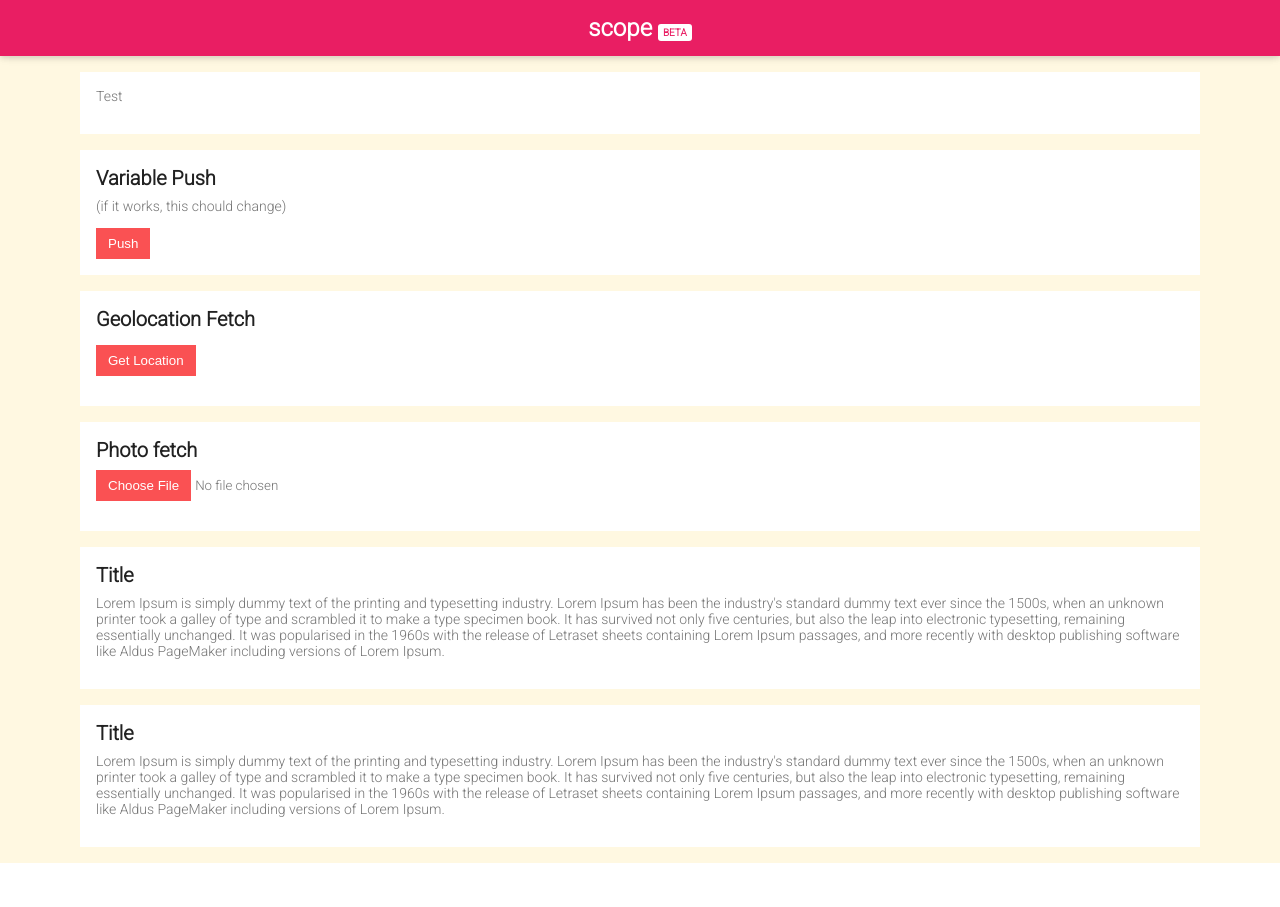
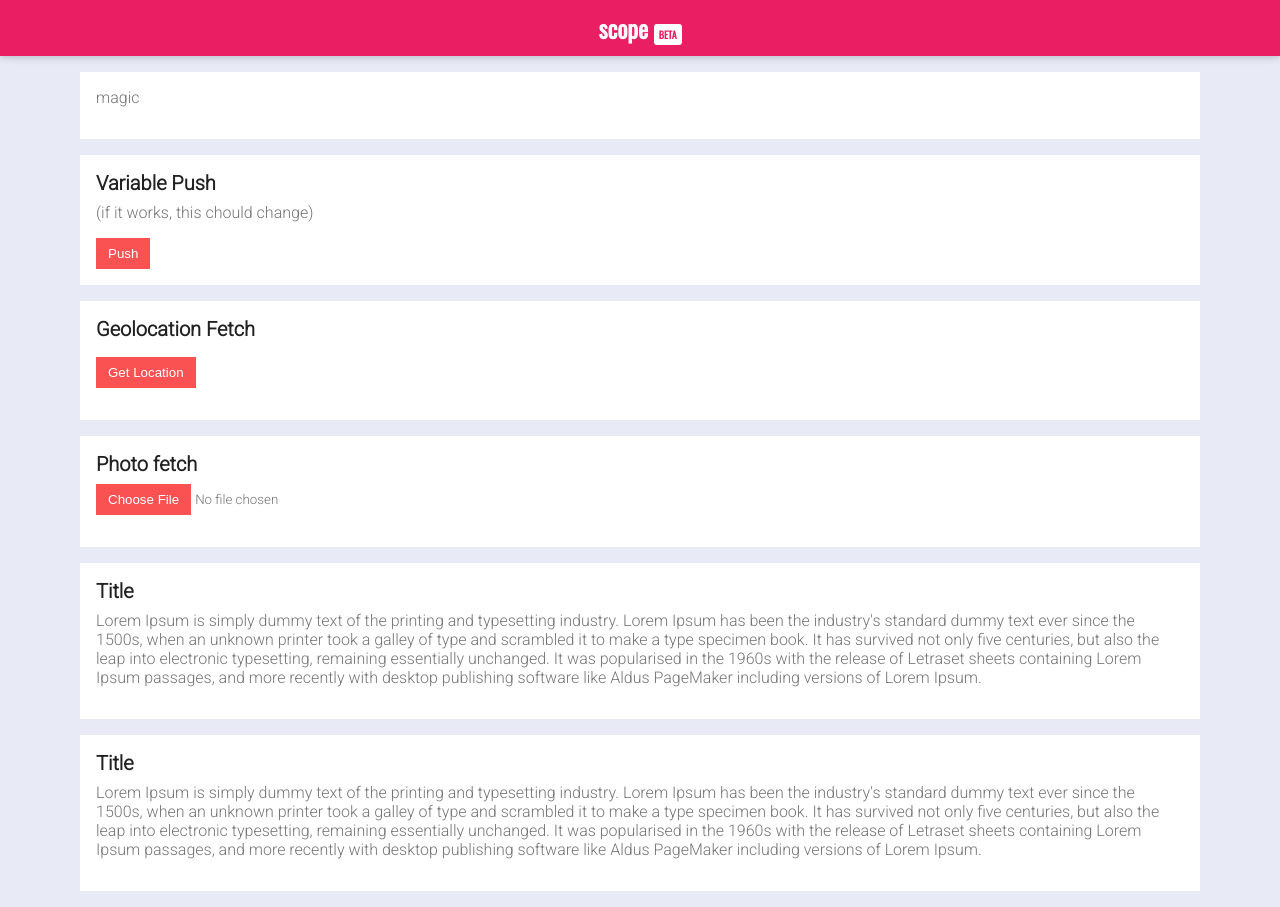
Before and after one commit to domainbn/scope-beta, a PHP site: page / in a window 1280 px wide. Before the commit the page ends 863 px from the top, so only its background shows below. Run offline with PHP 8.4, Linux system fonts and the light colour scheme.

Commit message:
Header font update

```diff
--- a/home.html
+++ b/home.html
@@ -5,6 +5,7 @@
         <meta name="viewport" content="width=device-width, initial-scale=1">
         <link rel="stylesheet" href="style.css" />
         <link href="https://fonts.googleapis.com/css?family=Roboto:300" rel="stylesheet">
+        <link href="https://fonts.googleapis.com/css?family=Oswald" rel="stylesheet">
         <link rel="icon" href="https://www.gstatic.com/images/branding/product/ico/google_fonts_lodp.ico" type="image/x-icon">
     </head>
     <body>
@@ -20,11 +21,9 @@
 
                 <!--FEED-->
                 <div class="scp-feed">
-
                     <div id="xcore" class="scp-post">
-                        <p>Test</p>
+                        <p>magic</p>
                     </div>
-
                     <div class="scp-post">
                         <h3>Variable Push</h3>
 <!--
@@ -51,7 +50,9 @@
                             }
                         </script>
                     </div>
-                </div>
+
+
+
                     <div class="scp-post">
                         <h3>Geolocation Fetch</h3>
                         <p id="demo"></p>
--- a/style.css
+++ b/style.css
@@ -1,7 +1,7 @@
 html, body {
     margin: 0;
     font-family: 'Roboto', sans-serif;
-    background: #FFF8E1;
+    background: #E8EAF6;
     color: #757575;
 }
 
@@ -18,14 +18,14 @@ h3, p {
     margin-top: 0;
 }
 
-h3 {
+.scp-post h3 {
     font-size: 20px;
     margin-bottom: 8px;
     color: #212121;
 }
 
-p {
-    font-size: 14px;
+.scp-post p {
+    font-size: 16px;
 }
 
 
@@ -72,6 +72,7 @@ button:active {
     line-height: 56px;
     margin: 0;
     padding: 0;
+    font-family: 'Oswald', sans-serif;
 }
 
 .scp-hdr span {
```
Lines whose indentation alone changed are shown as unchanged.
